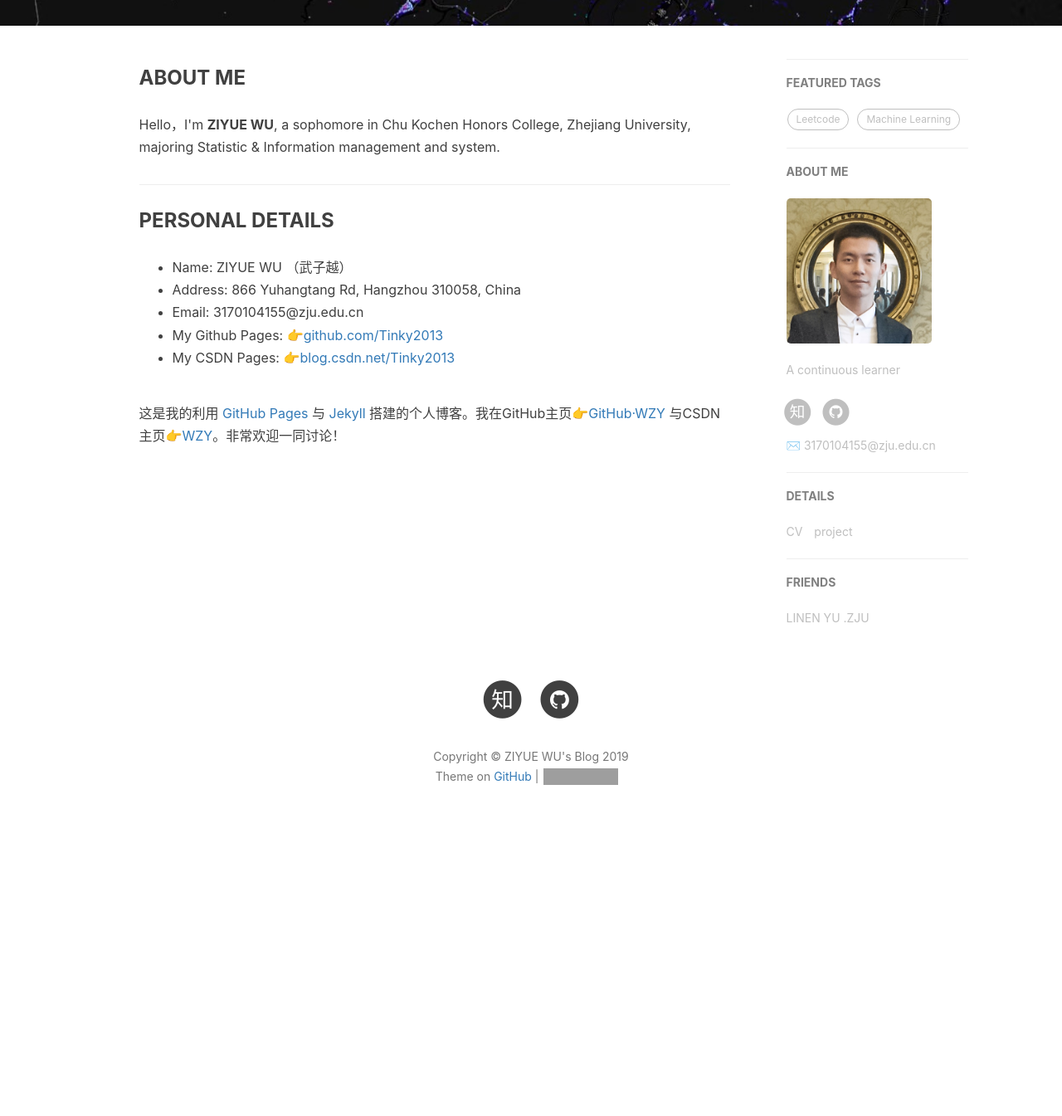
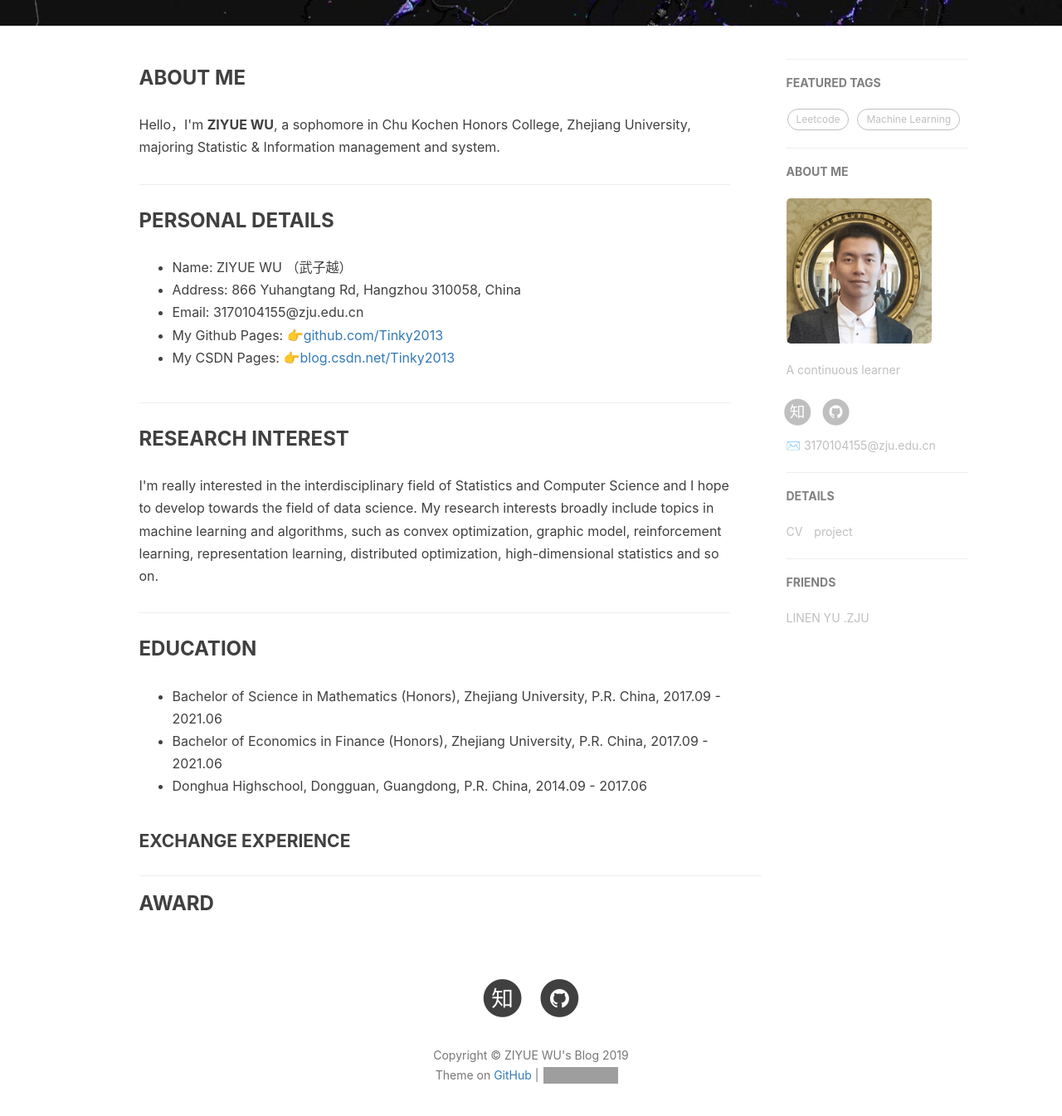
Before and after one commit to ZaccWu/ZaccWu.github.io, a Jekyll site: the page built from about.html, in a window 1280 px wide and 1400 px high, scrolled down 387 px. Shown: the top 1345 px of the window at 83% size. Built offline with Jekyll 4.4.1, drawn with Linux system fonts in a browser that asks for light colours; nearby versions of some CDN libraries; comment, search, counter and statistics services are not loaded; before the commit the page ends 1427 px from its top, so only the background shows below that; grey boxes are pictures that could not be loaded.

Commit message:
Update about.html

```diff
--- a/about.html
+++ b/about.html
@@ -31,12 +31,33 @@ header-img: "img/hangzhou.jpg"
     </ul>
     </p>
 
-    <p>这是我的利用 <a href="https://pages.github.com/">GitHub Pages</a> 与 <a href="http://jekyll.com.cn/">Jekyll</a> 搭建的个人博客。我在GitHub主页<a href="https://github.com/Tinky2013">👉GitHub·WZY</a> 与CSDN主页<a href="https://blog.csdn.net/Tinky2013">👉WZY</a>。非常欢迎一同讨论！</p>
+    <hr>
 
-    <p></p>
+    <h3>RESEARCH INTEREST </h3>
+    <p>
+        I'm really interested in the interdisciplinary field of Statistics and Computer Science
+        and I hope to develop towards the field of data science.
+        My research interests broadly include topics in machine learning and algorithms,
+        such as convex optimization, graphic model, reinforcement learning,
+        representation learning, distributed optimization, high-dimensional statistics and so on.
+    </p>
 
-</div>
+    <hr>
 
+    <h3>EDUCATION </h3>
+    <p>
+    <ul>
+        <li>Bachelor of Science in Mathematics (Honors), Zhejiang University, P.R. China, 2017.09 - 2021.06</li>
+        <li>Bachelor of Economics in Finance (Honors), Zhejiang University, P.R. China, 2017.09 - 2021.06</li>
+        <li>Donghua Highschool, Dongguan, Guangdong, P.R. China, 2014.09 - 2017.06</li>
+    </ul>
+    <h4>EXCHANGE EXPERIENCE </h4>
+    </p>
+    </div>
+
+    <hr>
+
+    <h3>AWARD</h3>
 <!-- English Version -->
 <!-- <div class="en post-container">
     <blockquote><p>Yet another iOS Developer. <br>
```
